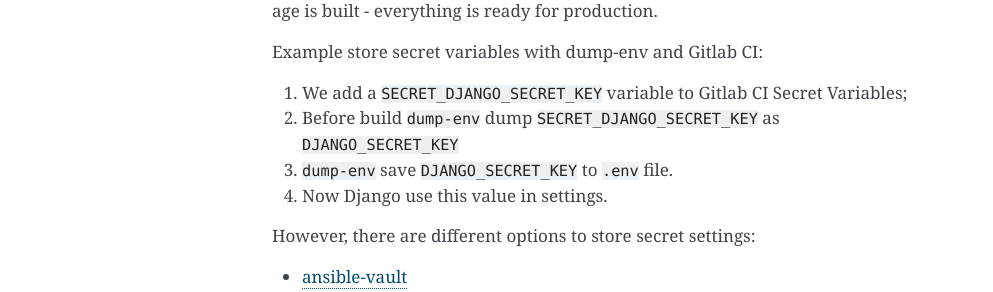
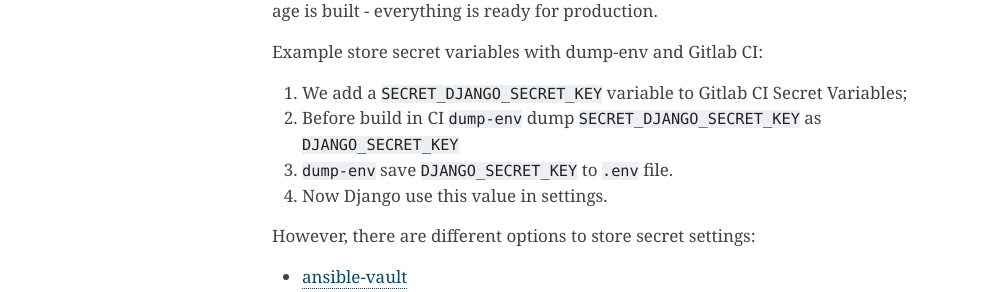
Before and after one commit to wemake-services/wemake-django-template, a Sphinx documentation site: the page built from {{cookiecutter.project_name}}/docs/_pages/template/configuration.rst, in a window 1280 px wide. Shown: the part 1314-1606 px from the top of the page, without its empty margins (148-1141 px from the left). Built offline with Sphinx 7.4.7, drawn with Linux system fonts in a browser that asks for light colours; pages that are not in the unit, such as notebooks, are missing from menus; the version number could not be read and is left out.

```diff
--- a/{{cookiecutter.project_name}}/docs/_pages/template/configuration.rst
+++ b/{{cookiecutter.project_name}}/docs/_pages/template/configuration.rst
@@ -74,7 +74,8 @@ this image is built - everything is ready for production.
 Example store secret variables with dump-env and Gitlab CI:
 
 1. We add a ``SECRET_DJANGO_SECRET_KEY`` variable to Gitlab CI Secret Variables;
-2. Before build ``dump-env`` dump ``SECRET_DJANGO_SECRET_KEY`` as ``DJANGO_SECRET_KEY``
+2. Before build in CI ``dump-env`` dump ``SECRET_DJANGO_SECRET_KEY``
+   as ``DJANGO_SECRET_KEY``
 3. ``dump-env`` save ``DJANGO_SECRET_KEY`` to ``.env`` file.
 4. Now Django use this value in settings.
 
```
